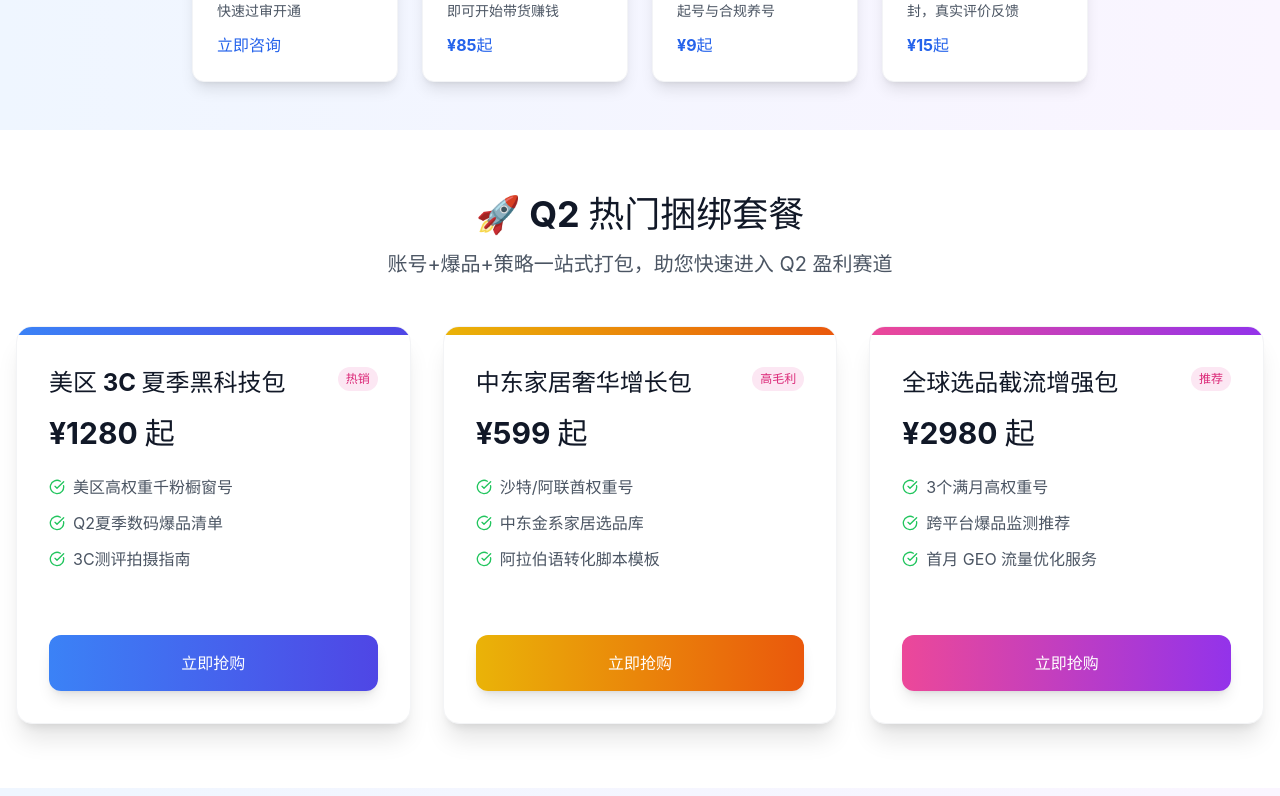
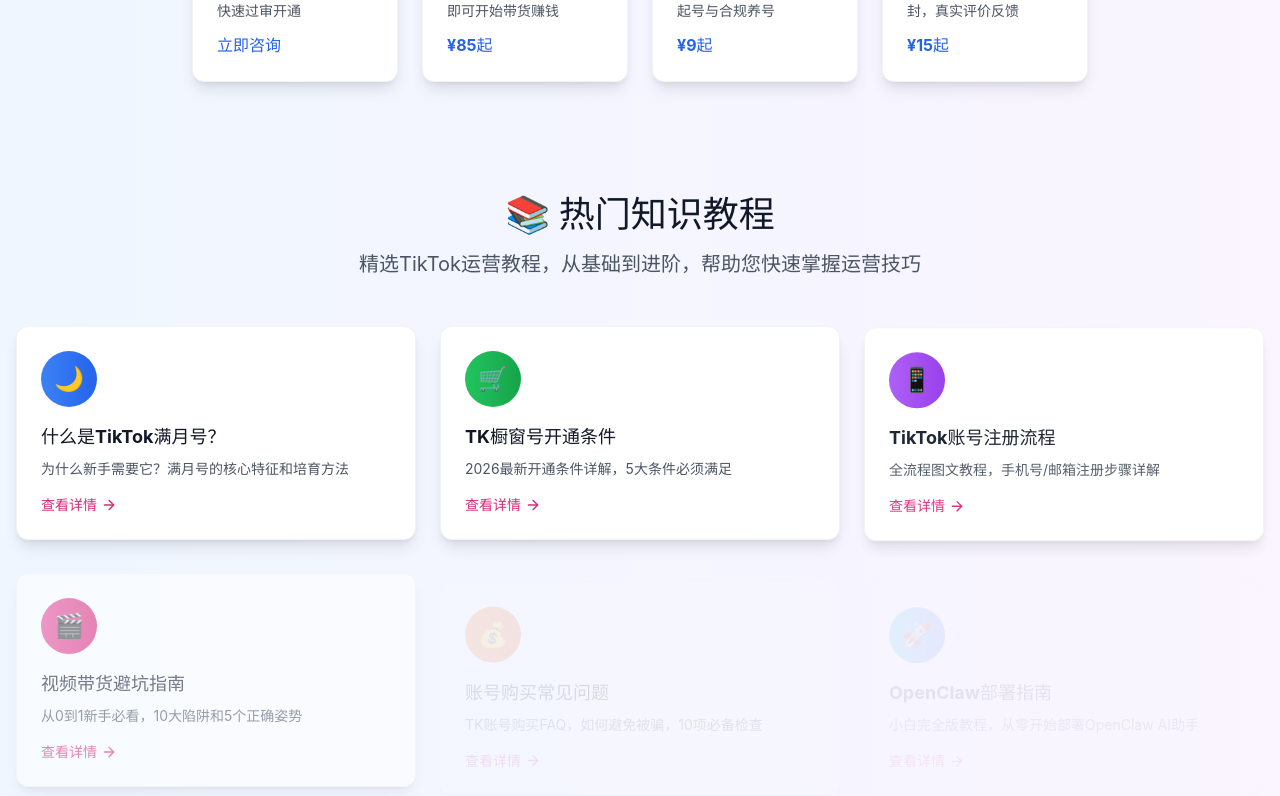
Before and after one commit to nmn666/tktkx-web, a React (Vite) app: page / in a window 1280 px wide. Shown: the part 1444-2240 px from the top of the page. Built offline with nearby package versions, Linux system fonts and the light colour scheme; no server answers.

Commit message:
refactor: remove Q2 bundles and fix internal links

```diff
--- a/src/pages/Home.tsx
+++ b/src/pages/Home.tsx
@@ -1465,95 +1465,6 @@ export default function Home() {
 
         </section>
 
-        {/* ✅ Q2 热门捆绑套餐 */}
-        <section className="py-16 bg-white">
-          <div className="container mx-auto px-4">
-            <motion.div
-              className="text-center mb-12"
-              initial={{ opacity: 0, y: 20 }}
-              whileInView={{ opacity: 1, y: 0 }}
-              viewport={{ once: true }}
-              transition={{ duration: 0.5 }}
-            >
-              <h2 className="text-3xl md:text-4xl font-bold mb-4">🚀 Q2 热门捆绑套餐</h2>
-              <p className="text-xl text-gray-600 max-w-3xl mx-auto">
-                账号+爆品+策略一站式打包，助您快速进入 Q2 盈利赛道
-              </p>
-            </motion.div>
-
-            <div className="grid grid-cols-1 md:grid-cols-3 gap-8">
-              {[
-                {
-                  title: "美区 3C 夏季黑科技包",
-                  price: "¥1280 起",
-                  tag: "热销",
-                  features: ["美区高权重千粉橱窗号", "Q2夏季数码爆品清单", "3C测评拍摄指南"],
-                  color: "from-blue-500 to-indigo-600",
-                  id: "us_3c_bundle"
-                },
-                {
-                  title: "中东家居奢华增长包",
-                  price: "¥599 起",
-                  tag: "高毛利",
-                  features: ["沙特/阿联酋权重号", "中东金系家居选品库", "阿拉伯语转化脚本模板"],
-                  color: "from-yellow-500 to-orange-600",
-                  id: "me_home_bundle"
-                },
-                {
-                  title: "全球选品截流增强包",
-                  price: "¥2980 起",
-                  tag: "推荐",
-                  features: ["3个满月高权重号", "跨平台爆品监测推荐", "首月 GEO 流量优化服务"],
-                  color: "from-pink-500 to-purple-600",
-                  id: "global_traffic_bundle"
-                }
-              ].map((bundle, index) => (
-                <motion.div
-                  key={index}
-                  className="bg-white rounded-2xl overflow-hidden shadow-xl border border-gray-100 flex flex-col"
-                  initial={{ opacity: 0, y: 20 }}
-                  whileInView={{ opacity: 1, y: 0 }}
-                  viewport={{ once: true }}
-                  transition={{ duration: 0.5, delay: index * 0.1 }}
-                  whileHover={{ y: -10 }}
-                >
-                  <div className={`h-2 bg-gradient-to-r ${bundle.color}`}></div>
-                  <div className="p-8 flex-grow">
-                    <div className="flex justify-between items-start mb-4">
-                      <h3 className="text-2xl font-bold">{bundle.title}</h3>
-                      <span className="bg-pink-100 text-pink-600 text-xs px-2 py-1 rounded-full font-bold">
-                        {bundle.tag}
-                      </span>
-                    </div>
-                    <div className="text-3xl font-bold text-gray-900 mb-6">{bundle.price}</div>
-                    <ul className="space-y-3 mb-8">
-                      {bundle.features.map((feature, fIdx) => (
-                        <li key={fIdx} className="flex items-center text-gray-600">
-                          <CheckCircle className="h-4 w-4 text-green-500 mr-2 flex-shrink-0" />
-                          {feature}
-                        </li>
-                      ))}
-                    </ul>
-                  </div>
-                  <div className="p-8 pt-0">
-                    <motion.button
-                      onClick={() => {
-                        trackEvent('bundle_click', { bundle_id: bundle.id, bundle_name: bundle.title });
-                        navigate('/coaching-application');
-                      }}
-                      className={`w-full py-4 rounded-xl font-bold text-white bg-gradient-to-r ${bundle.color} shadow-lg`}
-                      whileHover={{ scale: 1.05 }}
-                      whileTap={{ scale: 0.95 }}
-                    >
-                      立即抢购
-                    </motion.button>
-                  </div>
-                </motion.div>
-              ))}
-            </div>
-          </div>
-        </section>
-
         {/* 热门教程 */}
         <section className="py-16 bg-gradient-to-r from-blue-50 to-purple-50">
 
```
